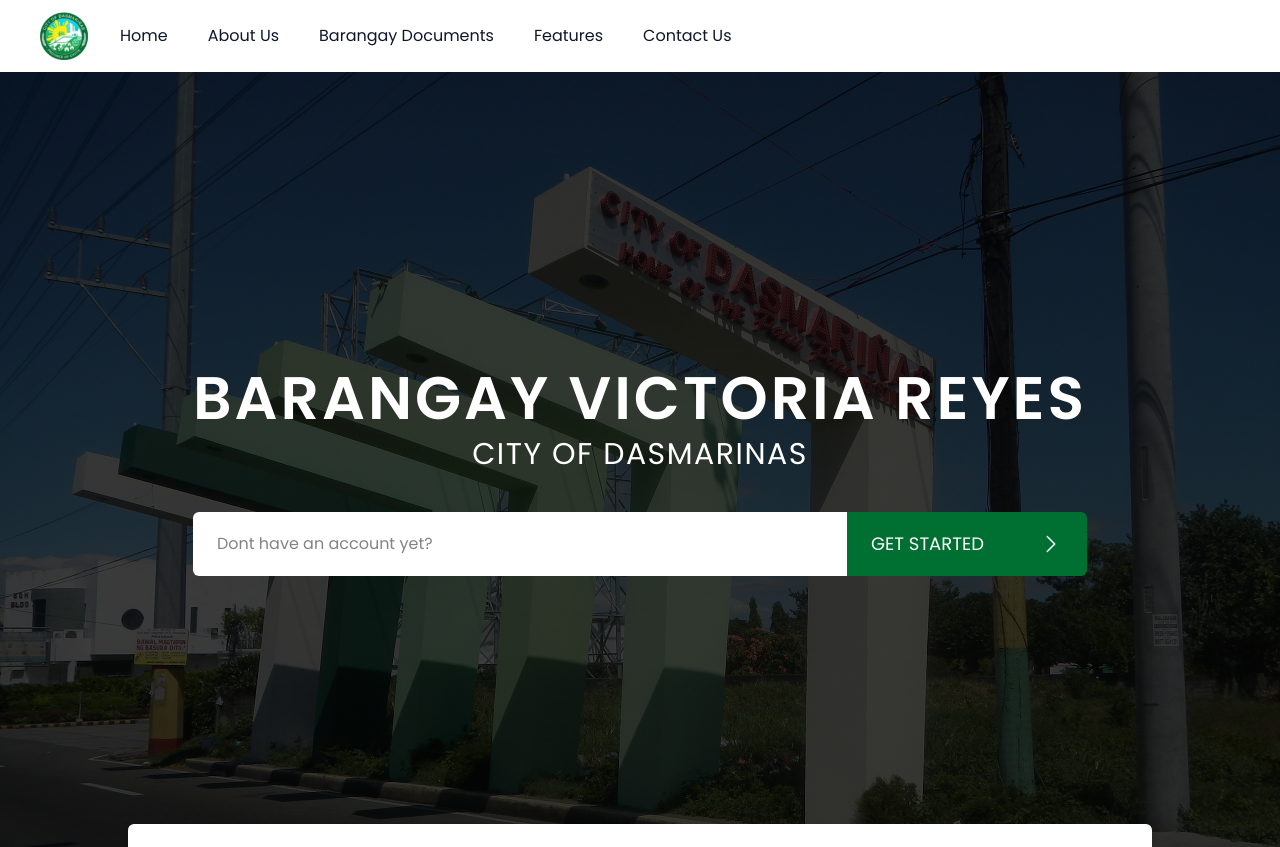
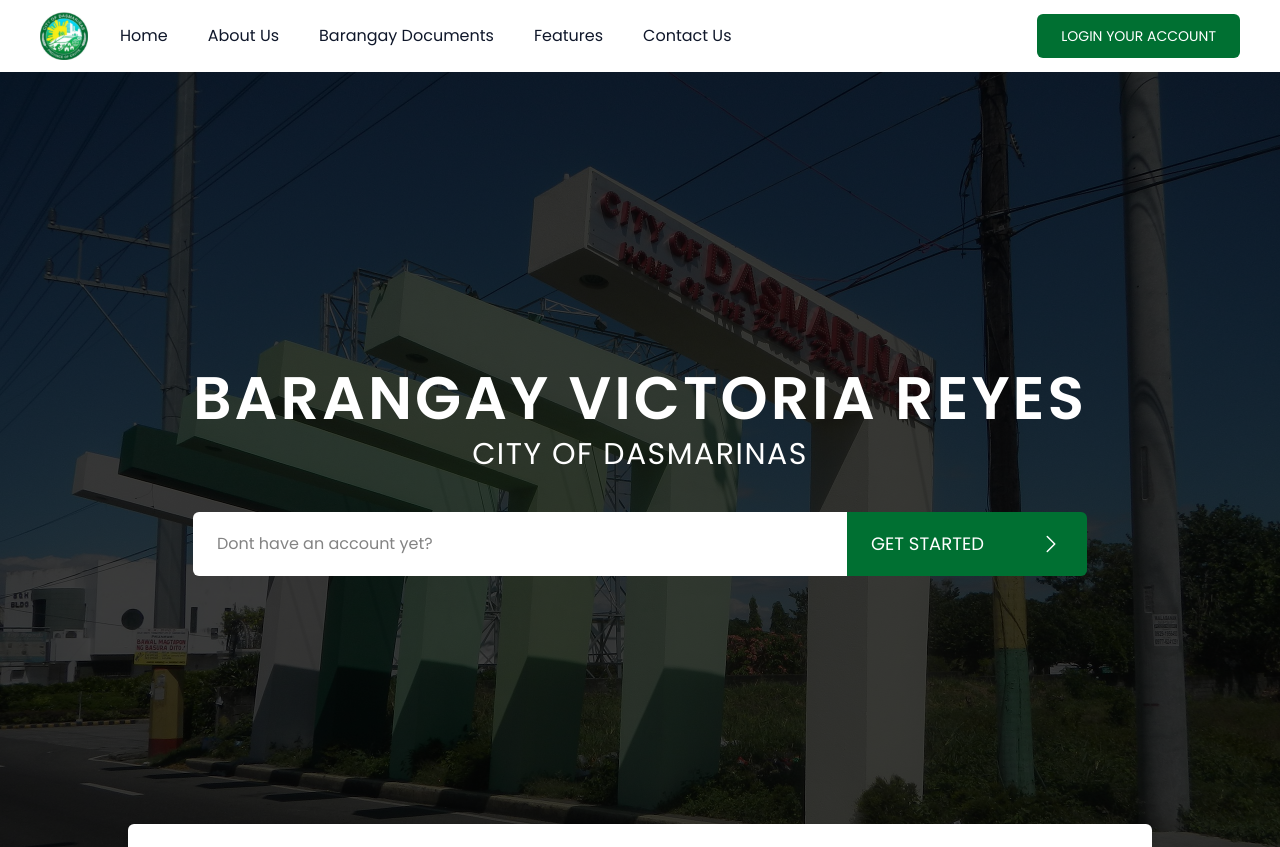
Before and after one commit to jazztinecruz/victoria-reyes, a Next.js app: page / in a window 1280 px wide. Shown: the top 847 px of the page. Built offline with nearby package versions, Linux system fonts and the light colour scheme.

Commit message:
Modify button style

```diff
--- a/app/page.tsx
+++ b/app/page.tsx
@@ -248,7 +248,7 @@ const HomePage = () => {
             {/* sign in button */}
             <Link href="/signin">
               <div className="hidden laptop:block">
-                <Button name="LOGIN YOUR ACCOUNT" />
+                <Button name="LOGIN YOUR ACCOUNT" fill/>
               </div>
             </Link>
           </div>
```
